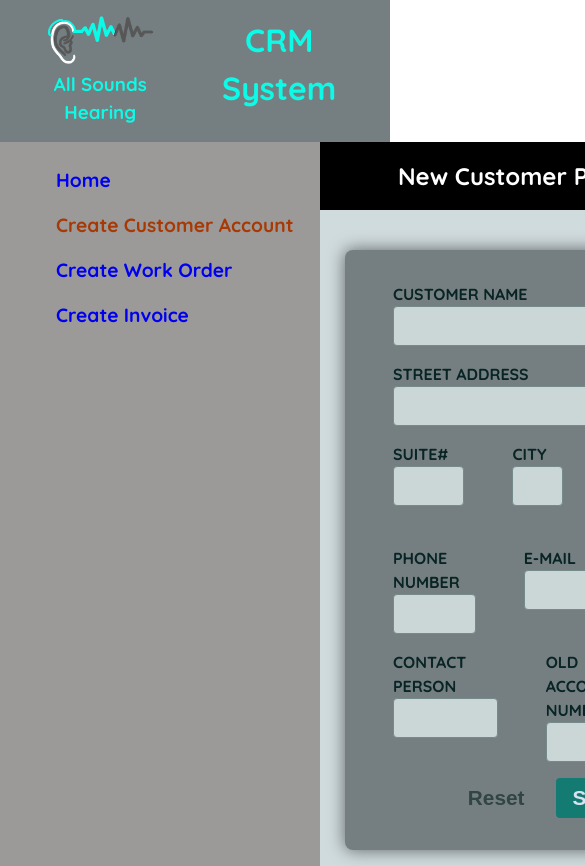
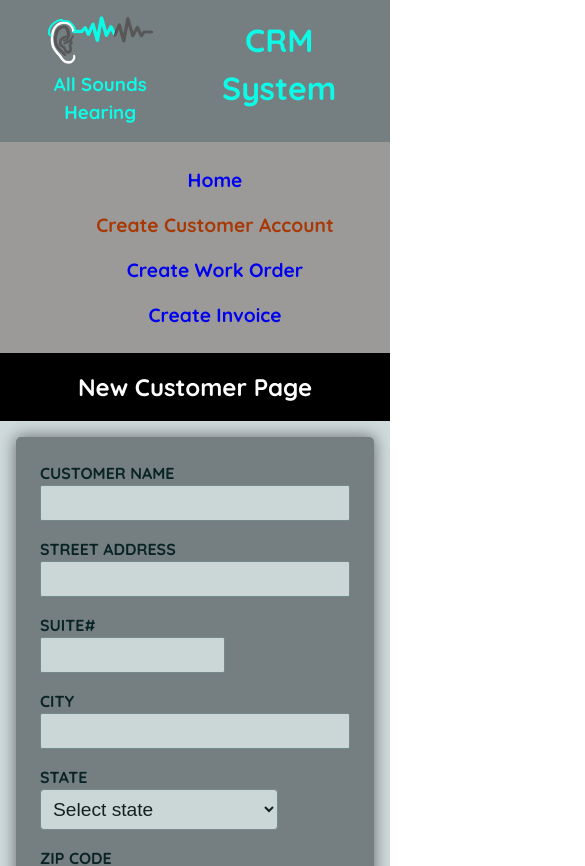
Before and after one commit to paul-kh/CRM_all-souuns-hearing, a React (Vite) app: page /new-customer in a window 390 px wide. Shown: the top 866 px of the page, 585 px wide, since content can reach past the window. Built offline with nearby package versions, Linux system fonts and the light colour scheme.

Commit message:
Added media query for screen breakpoint

```diff
--- a/src/index.css
+++ b/src/index.css
@@ -177,6 +177,44 @@ fieldset {
   gap: 3rem;
 }
 
+@media (max-width: 1050px) {
+  .control-row {
+    display: flex;
+    flex-wrap: wrap;
+    justify-content: space-between;
+    gap: 0rem;
+  }
+
+  .container {
+    flex-wrap: wrap;
+  }
+
+  .navigation {
+    min-height: fit-content;
+    min-width: 100%;
+    text-align: center;
+  }
+
+  form {
+    width: 100%;
+
+    margin: 0 auto;
+    padding: 1.5rem;
+    background: #757f82;
+    border-radius: 5px;
+    box-shadow: 0 0 16px 1px rgba(0, 0, 0, 0.5);
+  }
+
+  .control input,
+  select {
+    padding: 0.5rem;
+    font-size: 1rem;
+    border-radius: 2px;
+    border: 0.7px solid #758a8a;
+    width: 100%;
+  }
+}
+
 .form-actions {
   display: flex;
   justify-content: flex-end;
```
